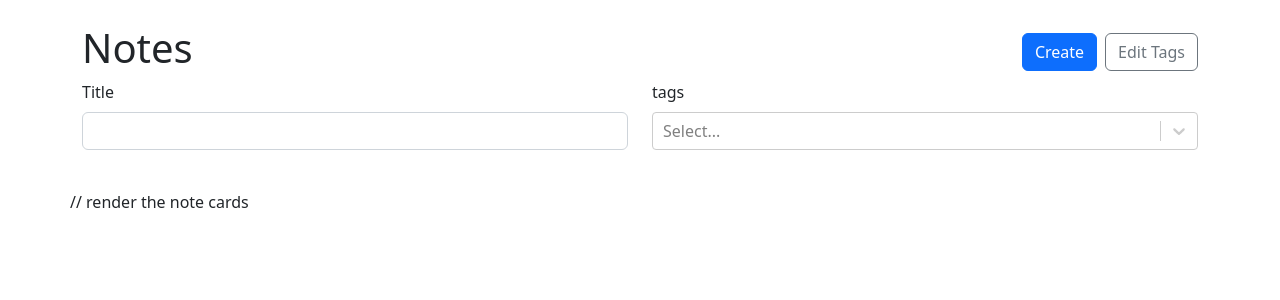
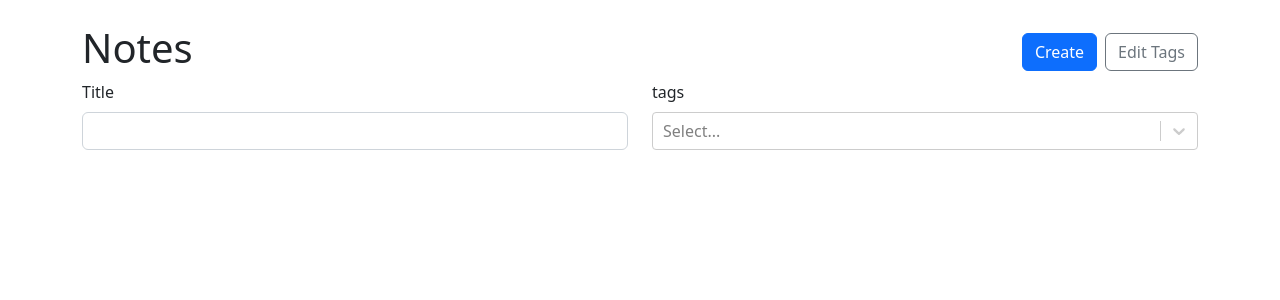
Before and after one commit to shankachu/react-advanced-project, a React (Vite) app: page / in a window 1280 px wide. Shown: the top 300 px of the page. Built offline with nearby package versions, Linux system fonts and the light colour scheme.

Commit message:
in process creating note card, but missing creating note

```diff
--- a/src/App.tsx
+++ b/src/App.tsx
@@ -62,7 +62,7 @@ function App() {
   return (
     <Container className='my-4'>
       <Routes>
-        <Route path='/' element={<NoteList availableTags={tags}/>} />
+        <Route path='/' element={<NoteList notes={notes} availableTags={tags}/>} />
         <Route path='/new' element={<NewNote onSubmit={onCreateNote} onAddTag={addTag} availableTags={tags} />} />
         <Route path='/:id'>
           <Route index element={<h1>Show</h1>} />
--- a/src/page/NoteList.tsx
+++ b/src/page/NoteList.tsx
@@ -1,16 +1,32 @@
-import { useState } from "react"
+import { useMemo, useState } from "react"
 import { Form, Stack, Row, Col, Button } from "react-bootstrap"
 import { Link, useNavigate } from 'react-router-dom'
 import ReactSelect from "react-select"
 import { Tag } from "../App"
+import { Note } from "../App"
+
+type SimplifiedNote = {
+    tags: Tag[]
+    title: string
+    id: string
+}
 
 type NoteListPropos = {
     availableTags: Tag[]
+    notes: SimplifiedNote[]
 }
 
-export function NoteList ({ availableTags }: NoteListPropos){
+export function NoteList ({ availableTags, notes }: NoteListPropos){
     const [selectedTags, setSelectedTags] = useState<Tag[]>([])
     const [title, setTitle] = useState('')
+
+    // filter displayed notes by the title
+    const filteredNotes = useMemo(() => {
+        return notes.filter(note => {
+            return (title === '' || note.title.toLowerCase().includes(title.toLocaleLowerCase()))
+            && (selectedTags.length === 0 || selectedTags.every(tag => note.tags.some(noteTag => noteTag.id === tag.id)))
+        })
+    }, [title, selectedTags, notes])
 
     return <>
     <Row className="align-items-center mb-4">
@@ -51,7 +67,18 @@ export function NoteList ({ availableTags }: NoteListPropos){
             </Row>
         </Form>
 
-        // render the note cards
+        <Row xs={1} sm={2} lg={3} className="g-3">
+            {filteredNotes.map(note => (
+                <Col key={note.id}>
+                    <NoteCard id={note.id} title={note.title} tags={note.tags} />
+                </Col>
+            ))}
+        </Row>
     </Row>
     </>
 }
+
+function NoteCard({ id, title, tags }: SimplifiedNote){
+    return <h1>Hi</h1>
+
+}
```
